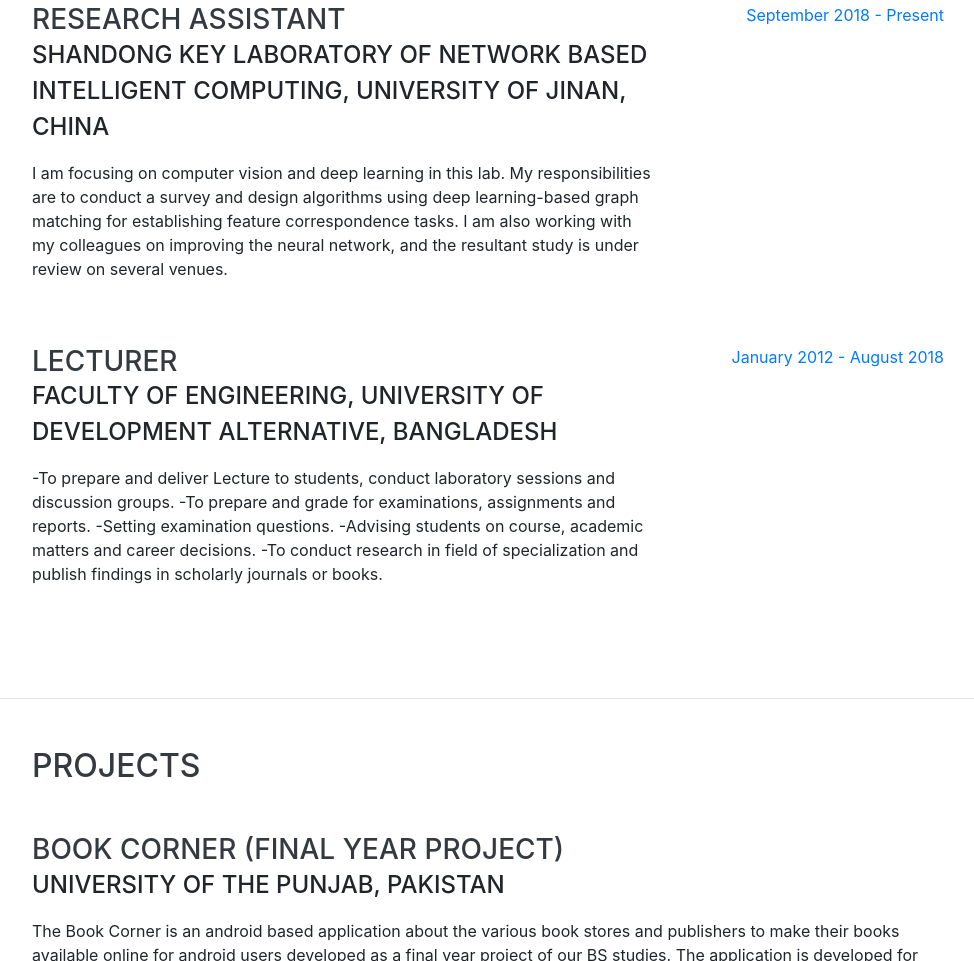
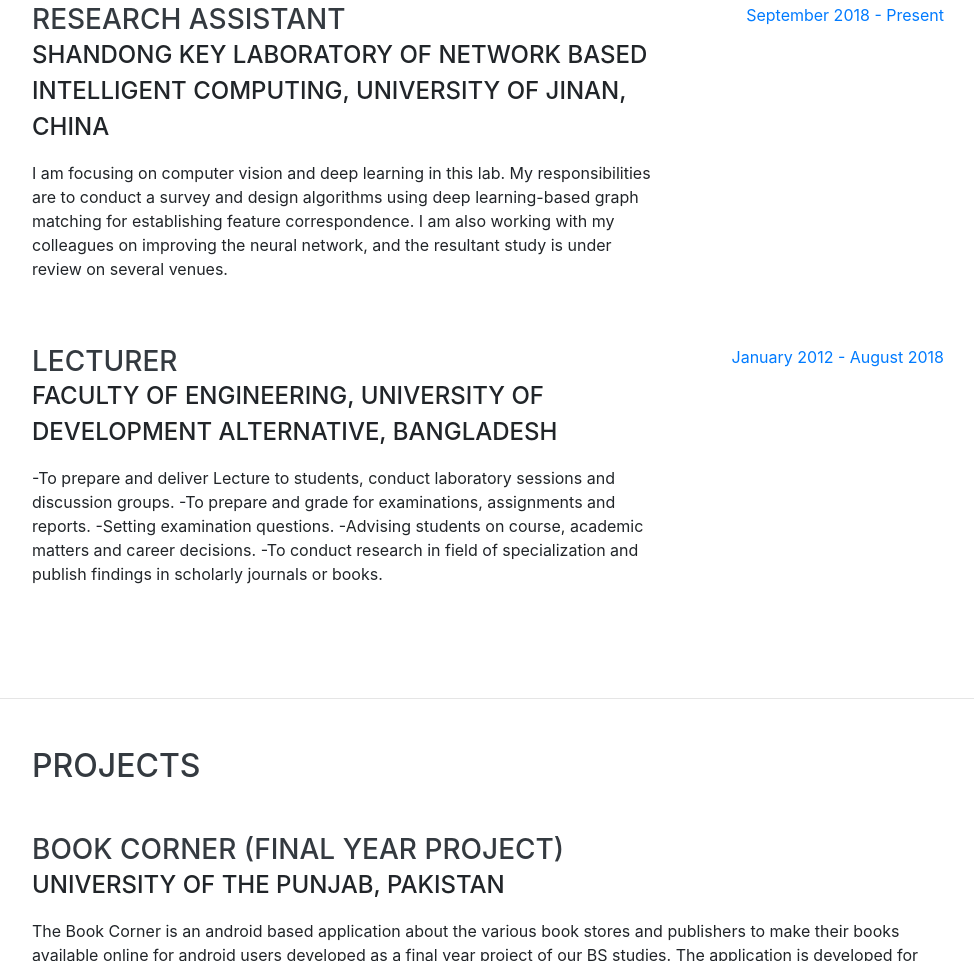
Before and after one commit to shakilshohag/shakilshohag.github.io, a website with bundled scripts: page index.html in a window 1280 px wide. Shown: the part 3496-4457 px from the top of the page, without its empty margins (288-1262 px from the left). Built offline with nearby package versions, Linux system fonts and the light colour scheme; files whose address does not match are found by name; a web font is replaced by a local one.

Commit message:
Update index.html

```diff
--- a/index.html
+++ b/index.html
@@ -226,7 +226,7 @@
           <div class="resume-content">
             <h3 class="mb-0">Research Assistant</h3>
             <div class="subheading mb-3">Shandong Key Laboratory of Network Based Intelligent Computing, University of Jinan, China</div>
-            <p>I am focusing on computer vision and deep learning in this lab. My responsibilities are to conduct a survey and design algorithms using deep learning-based graph matching for establishing feature correspondence tasks. I am also working with my colleagues on improving the neural network, and the resultant study is under review on several venues.</p>
+            <p>I am focusing on computer vision and deep learning in this lab. My responsibilities are to conduct a survey and design algorithms using deep learning-based graph matching for establishing feature correspondence. I am also working with my colleagues on improving the neural network, and the resultant study is under review on several venues.</p>
           </div>
           <div class="resume-date text-md-right">
             <span class="text-primary">September 2018 - Present</span>
```
